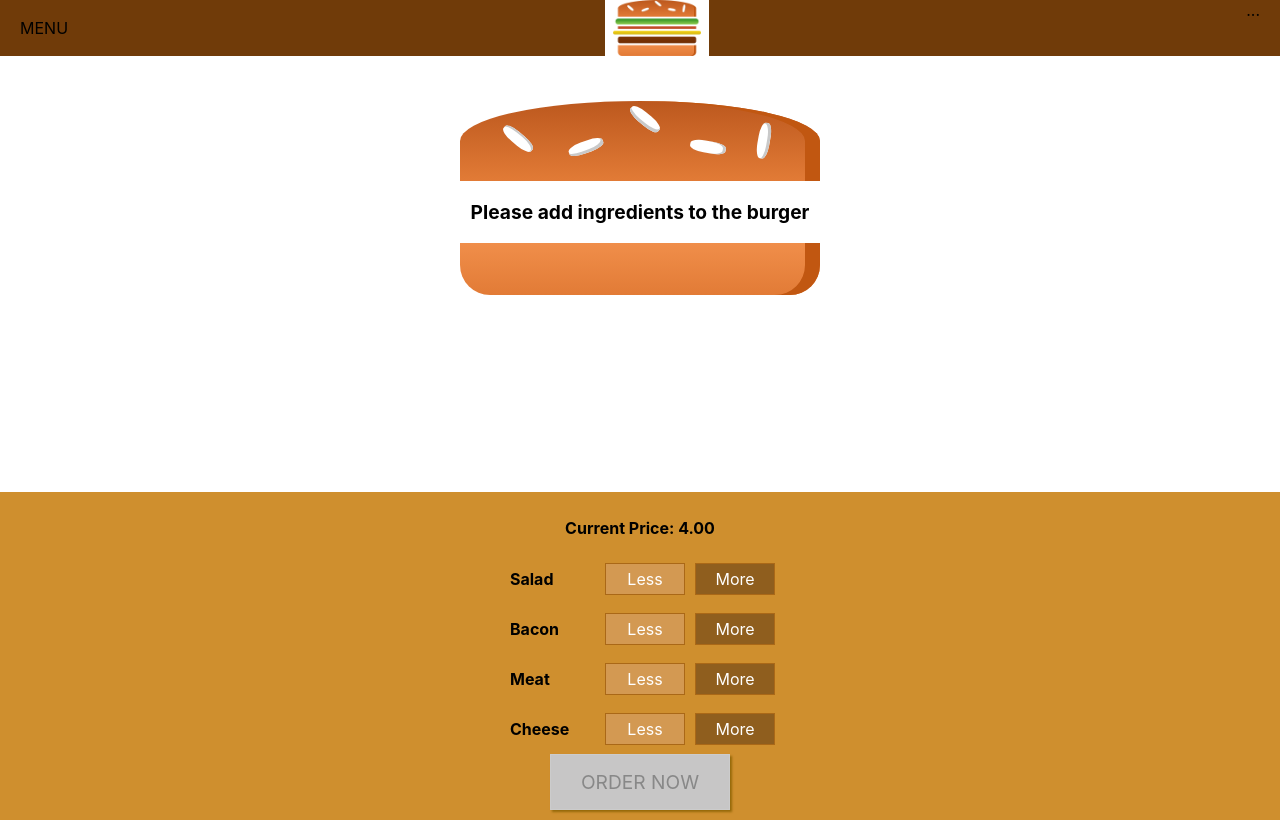
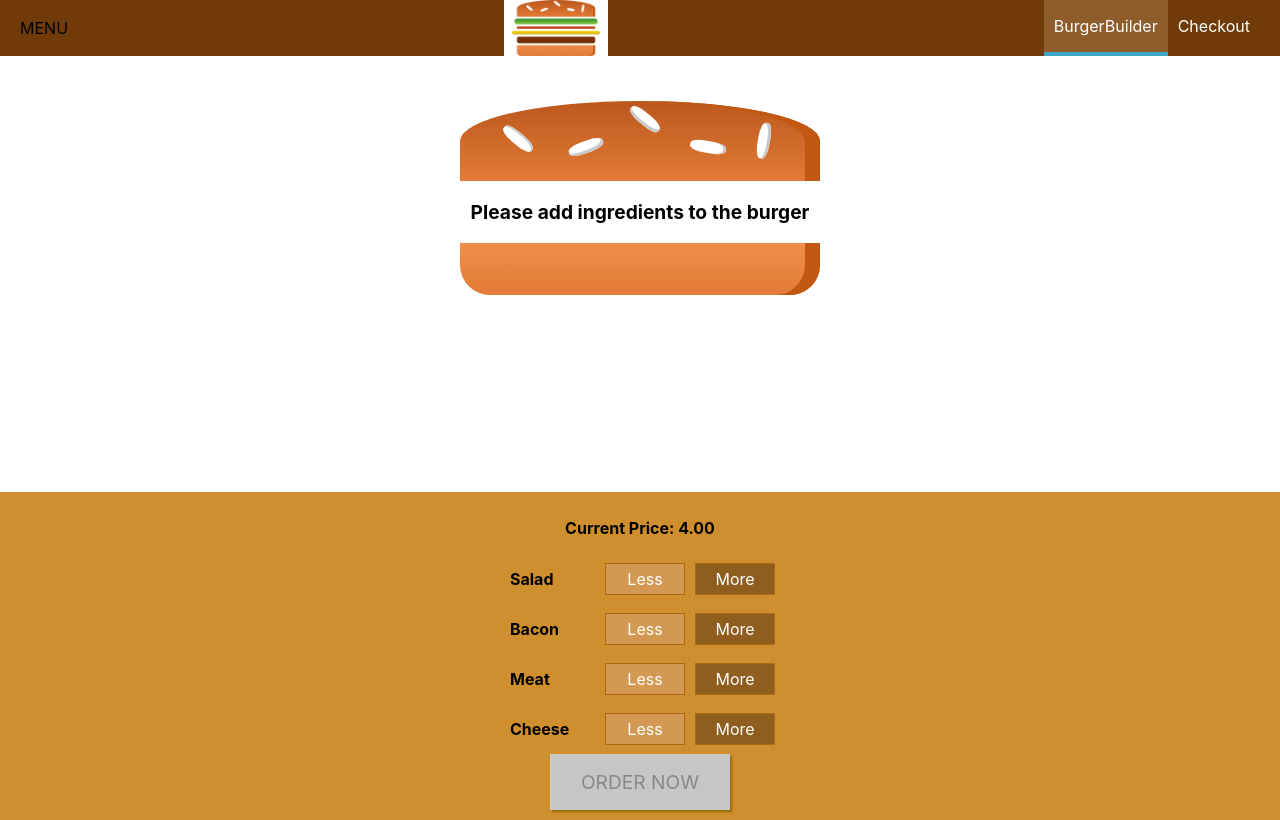
Before and after one commit to rameriya/my-burger-app, a React (Create React App) app: page / in a window 1280 px wide. Built offline with nearby package versions, Linux system fonts and the light colour scheme.

Commit message:
Seventh commit- Added Navigation Items to the Navigation bar

```diff
--- /dev/null
+++ b/src/components/Navigation/NavigationItems/NavigationItem/NavigationItem.js
@@ -0,0 +1,12 @@
+import React from 'react';
+import classes from './NavigationItem.module.css';
+
+const navigationItem = (props) => (
+	<li className={classes.NavigationItem}>
+		<a href={props.link} className={props.active ? classes.active:null}>
+			{props.children}
+		</a>
+	</li>
+	);
+
+export default navigationItem;
--- /dev/null
+++ b/src/components/Navigation/NavigationItems/NavigationItem/NavigationItem.module.css
@@ -0,0 +1,25 @@
+.NavigationItem{
+	margin: 0;
+	display: flex;
+	align-items: center;
+	height: 100%;
+	box-sizing: border-box;
+}
+
+.NavigationItem a{
+	color: white;
+	text-decoration: none;
+	height: 100%;
+	padding: 16px 10px;
+	border-bottom: 4px solid transparent;
+	box-sizing: border-box;
+	display: block;
+}
+
+.NavigationItem a:hover,
+.NavigationItem a:active,
+.NavigationItem a.active{
+	background-color: #8F5C2C;
+	border-bottom: 4px solid #40A4C8;
+	color: white;
+}
--- /dev/null
+++ b/src/components/Navigation/NavigationItems/NavigationItems.js
@@ -0,0 +1,14 @@
+import React from 'react';
+import classes from './NavigationItems.module.css';
+import NavigationItem from './NavigationItem/NavigationItem';
+
+const navigationItems = (props) => {
+	return (
+		<ul className={classes.NavigationItems}>
+			<NavigationItem link="/" active>BurgerBuilder</NavigationItem>
+			<NavigationItem link="/">Checkout</NavigationItem>
+		</ul>
+		);
+}
+
+export default navigationItems;
--- /dev/null
+++ b/src/components/Navigation/NavigationItems/NavigationItems.module.css
@@ -0,0 +1,8 @@
+.NavigationItems{
+	margin: 0;
+	padding: 0;
+	list-style: none;
+	display: flex;
+	align-items: center;
+	height: 100%;
+}
--- a/src/components/Navigation/Toolbar/Toolbar.js
+++ b/src/components/Navigation/Toolbar/Toolbar.js
@@ -1,12 +1,15 @@
 import React from 'react';
 import classes from './Toolbar.module.css';
 import Logo from '../../Logo/Logo';
+import NavigationItems from '../NavigationItems/NavigationItems';
 
 const toolbar = (props) =>(
 	<header className={classes.Toolbar}>
 		<div>MENU</div>
 		<Logo />
-		<nav>...</nav>
+		<nav>
+			<NavigationItems />
+		</nav>
 	</header>
 	)
 
```
